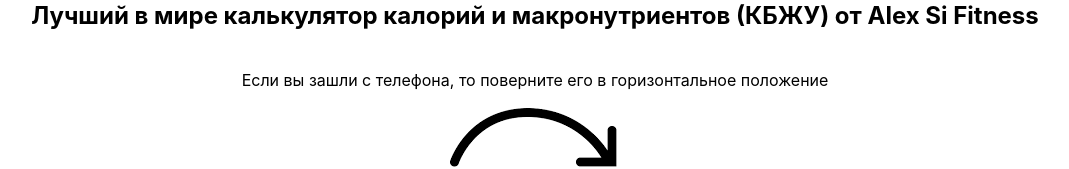
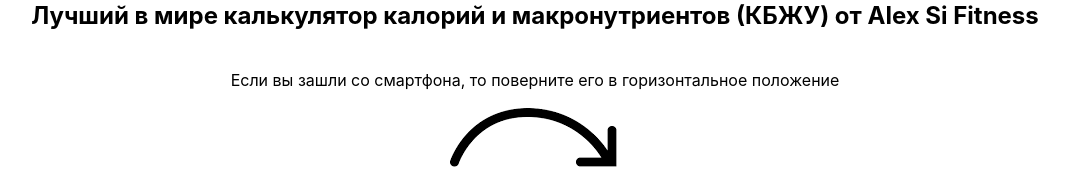
Before and after one commit to Serhazor/macro_calc_en, a Next.js app: page / in a window 1280 px wide. Shown: the part 349-518 px from the top of the page, without its empty margins (105-1174 px from the left). Built offline with nearby package versions, Linux system fonts and the light colour scheme.

Commit message:
edited text

```diff
--- a/pages/index.js
+++ b/pages/index.js
@@ -19,7 +19,7 @@ export default function Home() {
       <img src="/images/asflogo.png" alt="" style={{maxHeight: 250}}/>
        <div><h2>Лучший в мире калькулятор калорий и макронутриентов (КБЖУ) от Alex Si Fitness</h2></div>
        <br/>
-       <div>Если вы зашли с телефона, то поверните его в горизонтальное положение</div>
+       <div>Если вы зашли со смартфона, то поверните его в горизонтальное положение</div>
        <img src="/images/phoneRotate.png" alt="" />
 
       </main>
```
